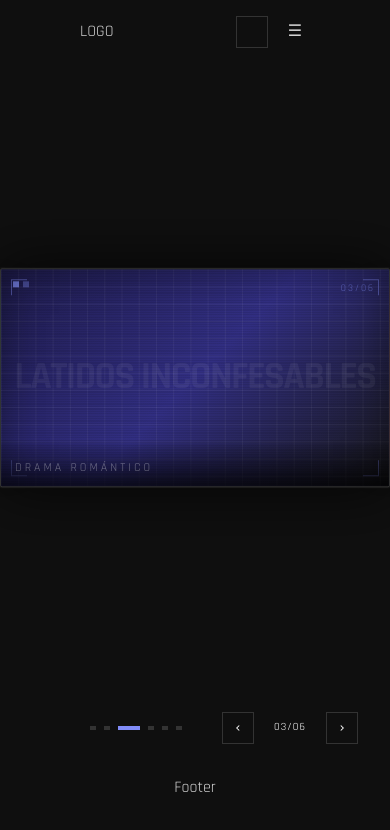
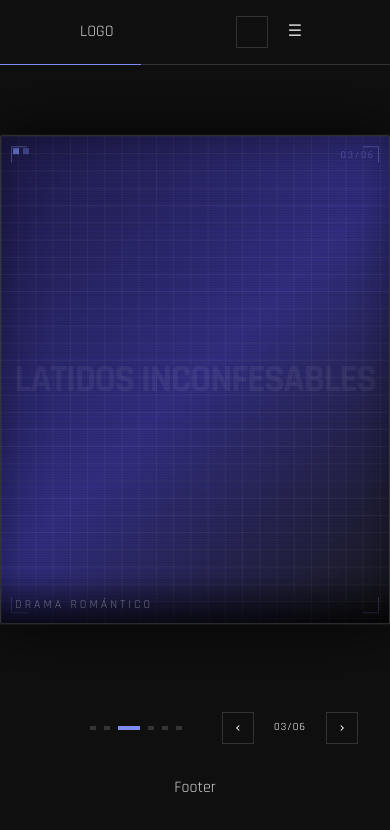
Before and after one commit to S-Erick/movie-dashboard, a React (Vite) app: page / in a window 390 px wide. Shown: the top 830 px of the page. Built offline with nearby package versions, Linux system fonts and the light colour scheme.

Commit message:
responsive header card

```diff
--- a/src/Components/Header.jsx
+++ b/src/Components/Header.jsx
@@ -8,11 +8,13 @@ const options = [
   { name: "Account", href: "/account" },
 ];
 
-const NavLinks = ({ className }) => (
+const NavLinks = ({ className, isOpen }) => (
   <ul className={`list-none ${className}`}>
     {options.map((option) => (
       <li key={option.name}>
-        <Link to={option.href}>{option.name}</Link>
+        <Link onClick={() => setIsOpen(!isOpen)} to={option.href}>
+          {option.name}
+        </Link>
       </li>
     ))}
   </ul>
@@ -28,11 +30,13 @@ export function Header() {
       </Link>
 
       <nav className="hidden md:block">
-        <NavLinks className="flex gap-8" />
+        <NavLinks isOpen={isOpen} className="flex gap-8" />
       </nav>
 
       <div className="flex items-center gap-3">
-        <div className="w-8 h-8 border border-[var(--border-1)]">{/* Profile Picture */}</div>
+        <div className="w-8 h-8 border border-[var(--border-1)]">
+          {/* Profile Picture */}
+        </div>
         <button className="md:hidden p-2" onClick={() => setIsOpen(!isOpen)}>
           {isOpen ? "✕" : "☰"}
         </button>
--- a/src/Pages/Home/HeroHome/CarouselCard.jsx
+++ b/src/Pages/Home/HeroHome/CarouselCard.jsx
@@ -11,7 +11,8 @@ export function CarouselCard({
   const isCenter = position === 0;
   const isVisible = abs <= 1;
 
-  const tx = position * 340;
+  const isMobile = window.innerWidth < 1024;
+  const tx = position * (isMobile ? window.innerWidth * 0.85 : 340);
   const scale = isCenter ? 1 : 0.85;
   const opacity = isCenter ? 1 : abs === 1 ? 0.45 : 0;
   const blur = isCenter ? 0 : 3;
@@ -22,7 +23,7 @@ export function CarouselCard({
       onClick={() => !isCenter && onClick()}
       onMouseEnter={() => setIsPaused(true)}
       onMouseLeave={() => setIsPaused(false)}
-      className={`absolute left-1/2 top-1/2 w-[min(100%,900px)] aspect-video rounded-[2px] overflow-hidden border transition-all duration-[600ms] ease-[cubic-bezier(0.4,0,0.2,1)] [container-type:inline-size]
+      className={`absolute left-1/2 top-1/2 w-[min(100%,900px)] aspect-[9/11.3] lg:aspect-[16/9] rounded-[2px] overflow-hidden border transition-all duration-[600ms] ease-[cubic-bezier(0.4,0,0.2,1)] [container-type:inline-size]
         ${isCenter ? "border-[var(--border-1)] cursor-default" : "border-[var(--border-2)] cursor-pointer"}
         ${isVisible ? "pointer-events-auto" : "pointer-events-none"}`}
       style={{
--- a/src/Pages/Home/HeroHome/HeroHome.jsx
+++ b/src/Pages/Home/HeroHome/HeroHome.jsx
@@ -40,7 +40,7 @@ export function HeroHome() {
   const next = () => goTo((active + 1) % artworks.length);
 
   return (
-    <section className="h-[90vh] pt-15 bg-[var(--bg-base)] text-white flex flex-col select-none overflow-hidden">
+    <section className="h-[90vh] pt-16 bg-[var(--bg-base)] text-white flex flex-col select-none overflow-hidden">
       {/* Carousel */}
       <div className="flex-1 relative min-h-0">
         <Carousel
--- a/src/Pages/Home/Home.jsx
+++ b/src/Pages/Home/Home.jsx
@@ -2,7 +2,7 @@ import { HeroHome } from "./HeroHome/HeroHome";
 
 export function Home() {
   return (
-    <main>
+    <main className="w-100% flex flex-col ">
       <HeroHome />
     </main>
   );
```
